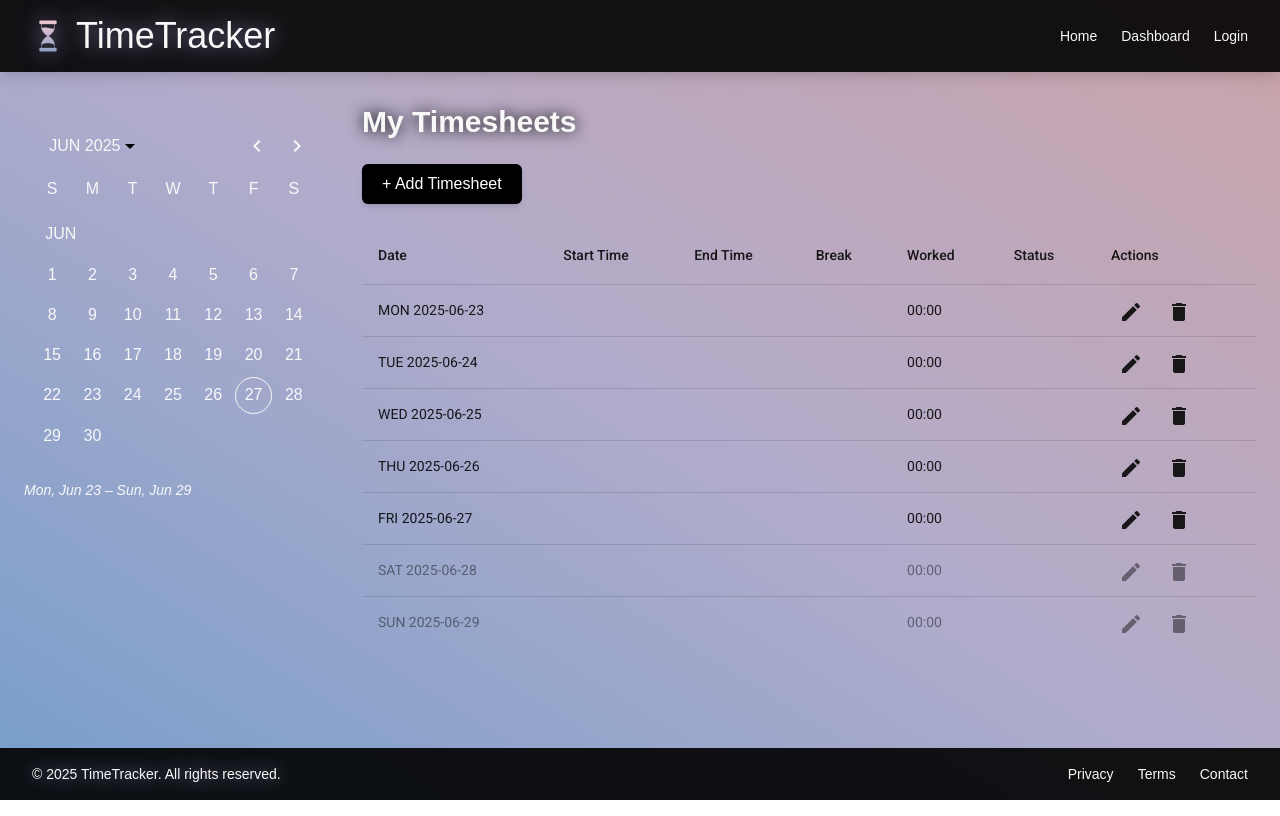
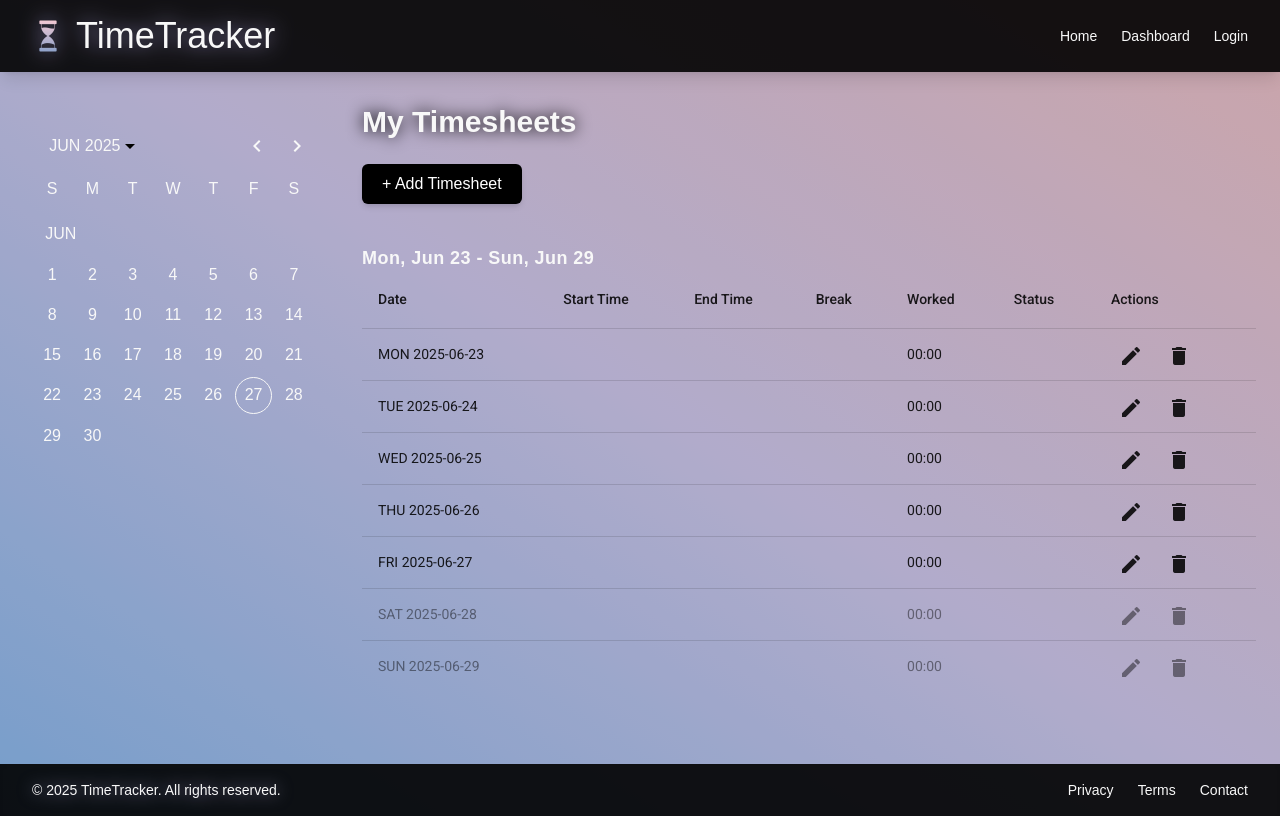
Before and after one commit to rsuciunttdata/timetracking-team-three, an Angular app: page /dashboard in a window 1280 px wide. Built offline with nearby package versions, Linux system fonts and the light colour scheme; a web font is replaced by a local one.

Commit message:
move range above table

```diff
--- a/src/app/components/timesheet-table/timesheet-table.html
+++ b/src/app/components/timesheet-table/timesheet-table.html
@@ -5,10 +5,6 @@
     <mat-calendar [selected]="selectedDate()" (selectedChange)="onCalendarDateSelect($event)" [dateClass]="dateClass">
     </mat-calendar>
 
-    <p class="mt-4 text-sm italic">
-      {{ selectedRange().start?.toLocaleDateString('en-US', { weekday: 'short', month: 'short', day: 'numeric' }) }} –
-      {{ selectedRange().end?.toLocaleDateString('en-US', { weekday: 'short', month: 'short', day: 'numeric' }) }}
-    </p>
   </div>
 
   <div class="lg:w-3/4 w-full">
@@ -25,6 +21,12 @@
         class="mb-6 px-5 py-2 bg-black text-white rounded-md hover:bg-gray-800 transition shadow-md">
         + Add Timesheet
       </button>
+
+      <p class="mt-4 text-lg font-semibold  tracking-wide">
+        {{ selectedRange().start?.toLocaleDateString('en-US', { weekday: 'short', month: 'short', day: 'numeric' }) }}
+        -
+        {{ selectedRange().end?.toLocaleDateString('en-US', { weekday: 'short', month: 'short', day: 'numeric' }) }}
+      </p>
 
       <table mat-table [dataSource]="filteredEntries()"
         class="w-full mat-elevation-z2 bg-white bg-opacity-10 rounded-lg overflow-hidden text-white">
```
